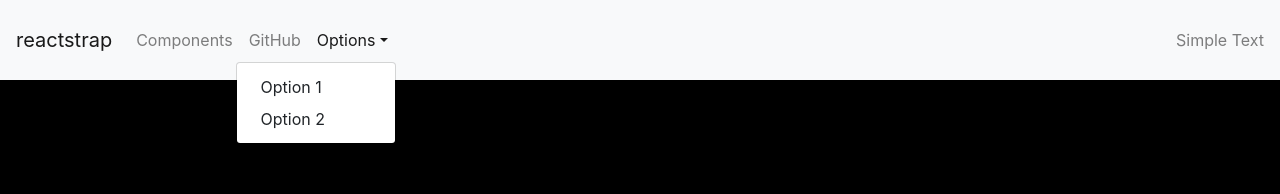
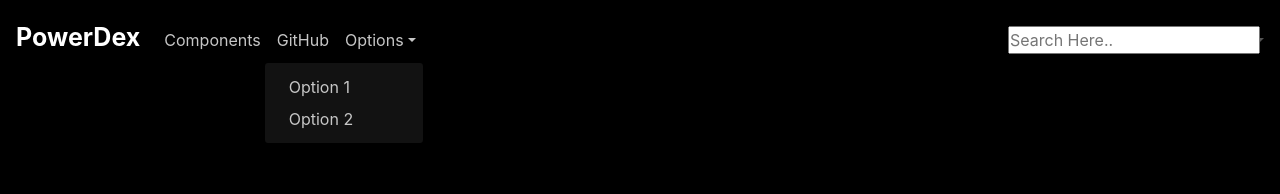
Before and after one commit to tvilla0000/Frontend-Project, a React (Create React App) app: page /marvelheroes in a window 1280 px wide. Both pictures are taken after a click on the link "Options". Shown: the top 194 px of the page. Built offline with nearby package versions, Linux system fonts and the light colour scheme; no server answers.

Commit message:
Add inline style and search input

```diff
--- a/src/Components/NavBar.jsx
+++ b/src/Components/NavBar.jsx
@@ -21,30 +21,56 @@ const Example = props => {
 
   return (
     <div>
-      <Navbar color="light" light expand="md">
-        <NavbarBrand href="/">reactstrap</NavbarBrand>
+      <Navbar light expand="md" className="nav">
+        <NavbarBrand
+          href="/"
+          style={{
+            color: "white",
+            fontWeight: "700",
+            fontSize: "25px",
+            marginTop: "-5px"
+          }}
+        >
+          PowerDex
+        </NavbarBrand>
         <NavbarToggler onClick={toggle} />
         <Collapse isOpen={isOpen} navbar>
           <Nav className="mr-auto" navbar>
             <NavItem>
-              <NavLink href="/components/">Components</NavLink>
+              <NavLink
+                style={{ color: "rgb(199, 199, 199)" }}
+                href="/components/"
+              >
+                Components
+              </NavLink>
             </NavItem>
             <NavItem>
-              <NavLink href="https://github.com/reactstrap/reactstrap">
+              <NavLink
+                style={{ color: "rgb(199, 199, 199)" }}
+                href="https://github.com/reactstrap/reactstrap"
+              >
                 GitHub
               </NavLink>
             </NavItem>
             <UncontrolledDropdown nav inNavbar>
-              <DropdownToggle nav caret>
+              <DropdownToggle nav caret style={{ color: "rgb(199, 199, 199)" }}>
                 Options
               </DropdownToggle>
-              <DropdownMenu right>
-                <DropdownItem>Option 1</DropdownItem>
-                <DropdownItem>Option 2</DropdownItem>
+              <DropdownMenu right style={{ backgroundColor: "#121212" }}>
+                <DropdownItem style={{ color: "rgb(199, 199, 199)" }}>
+                  Option 1
+                </DropdownItem>
+                <DropdownItem style={{ color: "rgb(199, 199, 199)" }}>
+                  Option 2
+                </DropdownItem>
               </DropdownMenu>
             </UncontrolledDropdown>
           </Nav>
           <NavbarText>Simple Text</NavbarText>
+          <input className="search" placeholder="Search Here.." />
+          <button className="search-btn">
+            <i class="fa fa-search" style={{ color: "#89ff00" }}></i>
+          </button>
         </Collapse>
       </Navbar>
     </div>
```
